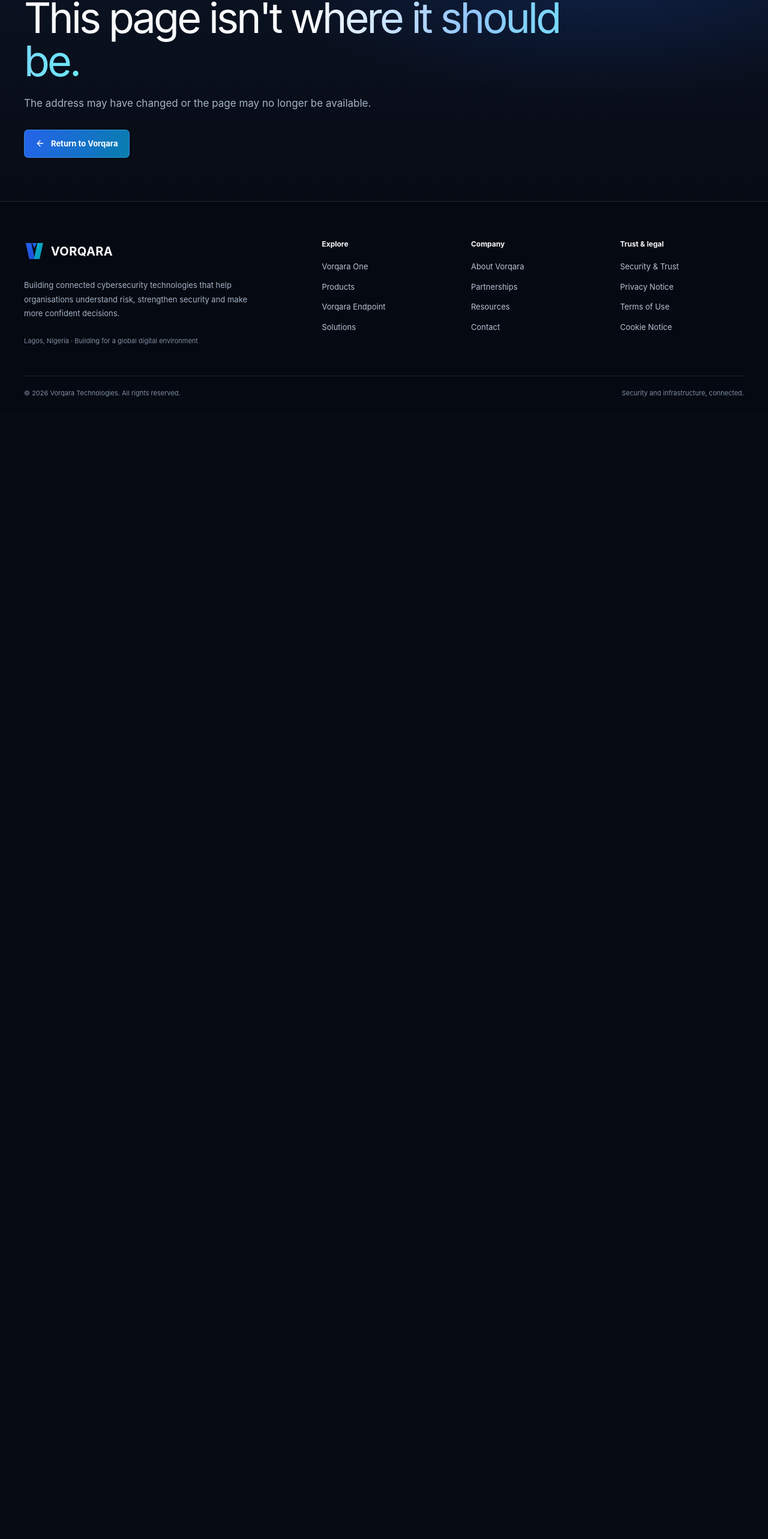
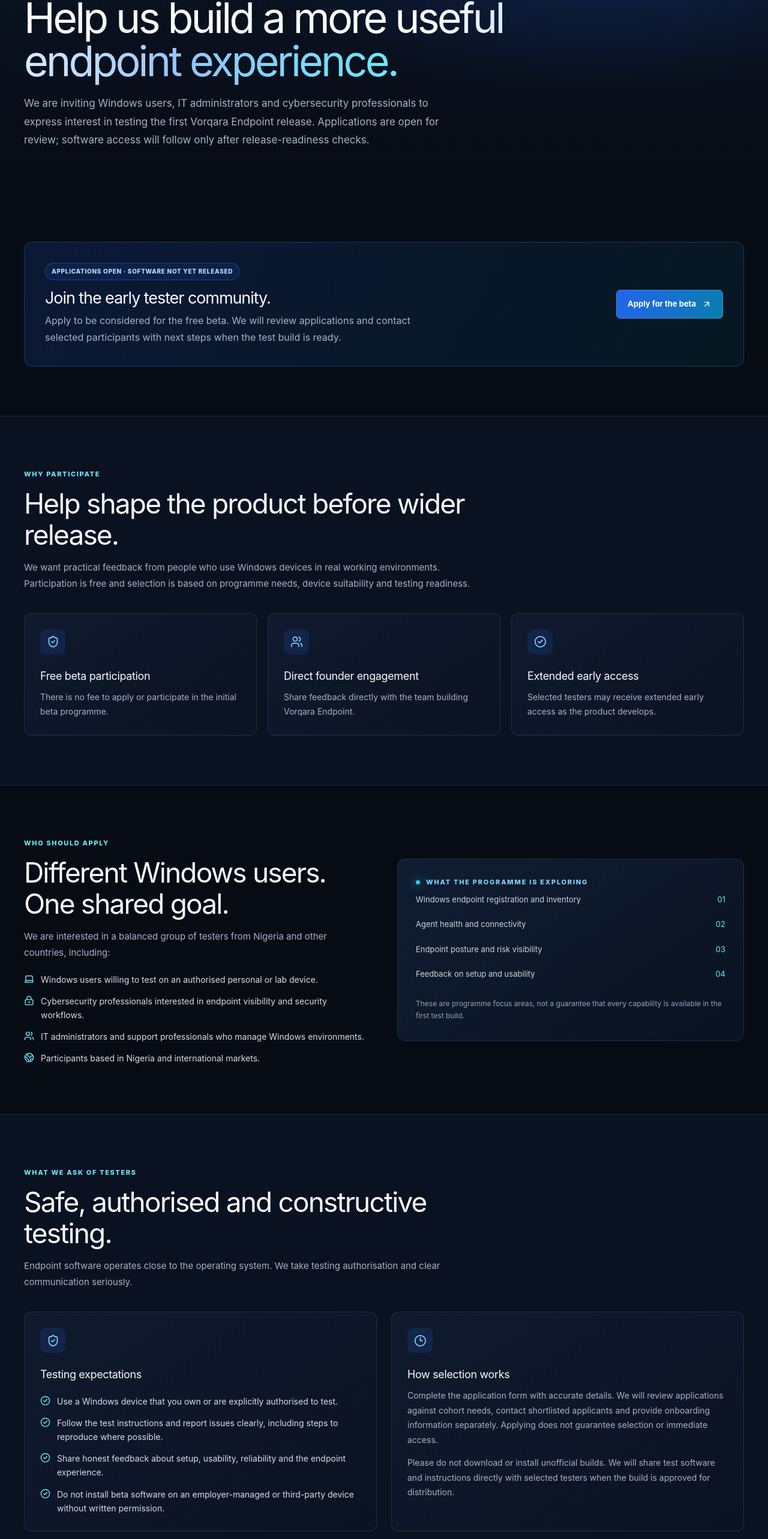
Before and after one commit to Vorqara/vorqara-website, a Next.js app: page /endpoint-beta in a window 1280 px wide. Before the commit this address had no page. Shown: the part 232-2797 px from the top of the page at 60% size. Before the commit the page ends 920 px from the top, so only its background shows below. Built offline with nearby package versions, Linux system fonts and the light colour scheme.

Commit message:
Add Vorqara Endpoint beta application landing page

```diff
--- /dev/null
+++ b/src/app/endpoint-beta/page.tsx
@@ -0,0 +1,154 @@
+import Link from "next/link";
+import { ArrowUpRight, CheckCircle2, ShieldCheck, Laptop, Users, MessageSquare, Clock3, Globe2, LockKeyhole } from "lucide-react";
+import { pageMetadata } from "@/lib/metadata";
+import { PageFrame, PageIntro } from "@/components/site-shell";
+
+const applicationUrl = "https://tally.so/r/EqxMqX";
+
+export const metadata = pageMetadata(
+  "Endpoint Beta Programme",
+  "Apply to be considered for the free Vorqara Endpoint beta programme. Help us validate a Windows endpoint security product with a diverse group of testers.",
+  "/endpoint-beta"
+);
+
+const benefits = [
+  { icon: ShieldCheck, title: "Free beta participation", description: "There is no fee to apply or participate in the initial beta programme." },
+  { icon: Users, title: "Direct founder engagement", description: "Share feedback directly with the team building Vorqara Endpoint." },
+  { icon: CheckCircle2, title: "Extended early access", description: "Selected testers may receive extended early access as the product develops." },
+];
+
+const expectations = [
+  "Use a Windows device that you own or are explicitly authorised to test.",
+  "Follow the test instructions and report issues clearly, including steps to reproduce where possible.",
+  "Share honest feedback about setup, usability, reliability and the endpoint experience.",
+  "Do not install beta software on an employer-managed or third-party device without written permission.",
+];
+
+export default function EndpointBetaPage() {
+  return (
+    <PageFrame>
+      <PageIntro
+        eyebrow="Vorqara Endpoint · Beta programme"
+        title={<>Help us build a more <em>useful endpoint experience.</em></>}
+        description="We are inviting Windows users, IT administrators and cybersecurity professionals to express interest in testing the first Vorqara Endpoint release. Applications are open for review; software access will follow only after release-readiness checks."
+      />
+
+      <section className="vq-section">
+        <div className="vq-container">
+          <div className="vq-callout">
+            <div>
+              <span className="vq-status vq-status-build">Applications open · software not yet released</span>
+              <h2 style={{ marginTop: 15 }}>Join the early tester community.</h2>
+              <p>Apply to be considered for the free beta. We will review applications and contact selected participants with next steps when the test build is ready.</p>
+            </div>
+            <a className="vq-button-primary" href={applicationUrl} target="_blank" rel="noreferrer">
+              Apply for the beta <ArrowUpRight size={16} />
+            </a>
+          </div>
+        </div>
+      </section>
+
+      <section className="vq-section vq-section-alt">
+        <div className="vq-container">
+          <div className="vq-section-head">
+            <span className="vq-kicker">Why participate</span>
+            <h2>Help shape the product before wider release.</h2>
+            <p>We want practical feedback from people who use Windows devices in real working environments. Participation is free and selection is based on programme needs, device suitability and testing readiness.</p>
+          </div>
+          <div className="vq-grid-3">
+            {benefits.map((item) => {
+              const Icon = item.icon;
+              return <article className="vq-card" key={item.title}>
+                <div className="vq-card-icon"><Icon size={21} /></div>
+                <h3>{item.title}</h3>
+                <p>{item.description}</p>
+              </article>;
+            })}
+          </div>
+        </div>
+      </section>
+
+      <section className="vq-section">
+        <div className="vq-container vq-feature-row">
+          <div>
+            <span className="vq-kicker">Who should apply</span>
+            <h2>Different Windows users. One shared goal.</h2>
+            <p className="vq-lead">We are interested in a balanced group of testers from Nigeria and other countries, including:</p>
+            <ul className="vq-list">
+              <li><Laptop size={17} /> Windows users willing to test on an authorised personal or lab device.</li>
+              <li><LockKeyhole size={17} /> Cybersecurity professionals interested in endpoint visibility and security workflows.</li>
+              <li><Users size={17} /> IT administrators and support professionals who manage Windows environments.</li>
+              <li><Globe2 size={17} /> Participants based in Nigeria and international markets.</li>
+            </ul>
+          </div>
+          <div className="vq-feature-panel">
+            <div className="vq-eyebrow"><span />What the programme is exploring</div>
+            <div className="vq-panel-item"><span>Windows endpoint registration and inventory</span><span>01</span></div>
+            <div className="vq-panel-item"><span>Agent health and connectivity</span><span>02</span></div>
+            <div className="vq-panel-item"><span>Endpoint posture and risk visibility</span><span>03</span></div>
+            <div className="vq-panel-item"><span>Feedback on setup and usability</span><span>04</span></div>
+            <p className="vq-note" style={{ marginTop: 18 }}>These are programme focus areas, not a guarantee that every capability is available in the first test build.</p>
+          </div>
+        </div>
+      </section>
+
+      <section className="vq-section vq-section-alt">
+        <div className="vq-container">
+          <div className="vq-section-head">
+            <span className="vq-kicker">What we ask of testers</span>
+            <h2>Safe, authorised and constructive testing.</h2>
+            <p>Endpoint software operates close to the operating system. We take testing authorisation and clear communication seriously.</p>
+          </div>
+          <div className="vq-grid-2">
+            <article className="vq-card">
+              <div className="vq-card-icon"><ShieldCheck size={21} /></div>
+              <h3>Testing expectations</h3>
+              <ul className="vq-list">
+                {expectations.map((item) => <li key={item}><CheckCircle2 size={17} /> {item}</li>)}
+              </ul>
+            </article>
+            <article className="vq-card">
+              <div className="vq-card-icon"><Clock3 size={21} /></div>
+              <h3>How selection works</h3>
+              <p>Complete the application form with accurate details. We will review applications against cohort needs, contact shortlisted applicants and provide onboarding information separately. Applying does not guarantee selection or immediate access.</p>
+              <p style={{ marginTop: 14 }}>Please do not download or install unofficial builds. We will share test software and instructions directly with selected testers when the build is approved for distribution.</p>
+            </article>
+          </div>
+        </div>
+      </section>
+
+      <section className="vq-section">
+        <div className="vq-container">
+          <div className="vq-callout">
+            <div>
+              <h2>Ready to express interest?</h2>
+              <p>The application takes a few minutes. We will use the details you submit to assess and administer the beta programme. Read our <Link href="/privacy" style={{ color: "#93c5fd", textDecoration: "underline" }}>Privacy Notice</Link> before applying.</p>
+            </div>
+            <a className="vq-button-primary" href={applicationUrl} target="_blank" rel="noreferrer">
+              Open application form <ArrowUpRight size={16} />
+            </a>
+          </div>
+        </div>
+      </section>
+
+      <section className="vq-section vq-section-alt">
+        <div className="vq-container" style={{ maxWidth: 850 }}>
+          <div className="vq-section-head">
+            <span className="vq-kicker">Questions</span>
+            <h2>Before you apply.</h2>
+          </div>
+          <div className="vq-card">
+            <h3>Is the beta software available immediately?</h3>
+            <p>No. This form collects expressions of interest. Selected applicants will be contacted when a validated test build and onboarding instructions are ready.</p>
+            <h3 style={{ marginTop: 24 }}>Does it cost anything?</h3>
+            <p>No. The initial beta programme is free for selected participants.</p>
+            <h3 style={{ marginTop: 24 }}>Can I test on my work laptop?</h3>
+            <p>Only if you have explicit permission from the device owner or your organisation. We recommend a dedicated test device or virtual machine where practical.</p>
+            <h3 style={{ marginTop: 24 }}>What information does the application collect?</h3>
+            <p>The form asks for contact, location, role, Windows device and testing information. See the <Link href="/privacy" style={{ color: "#93c5fd", textDecoration: "underline" }}>Privacy Notice</Link> for details.</p>
+          </div>
+        </div>
+      </section>
+    </PageFrame>
+  );
+}
```
